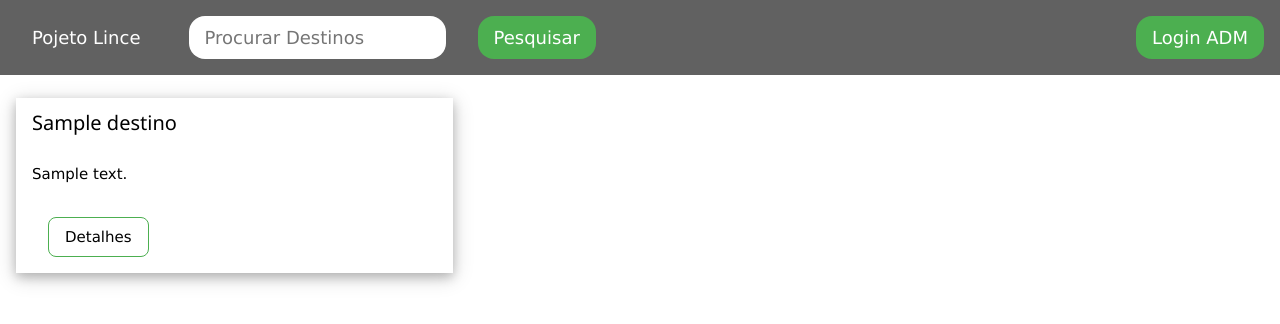
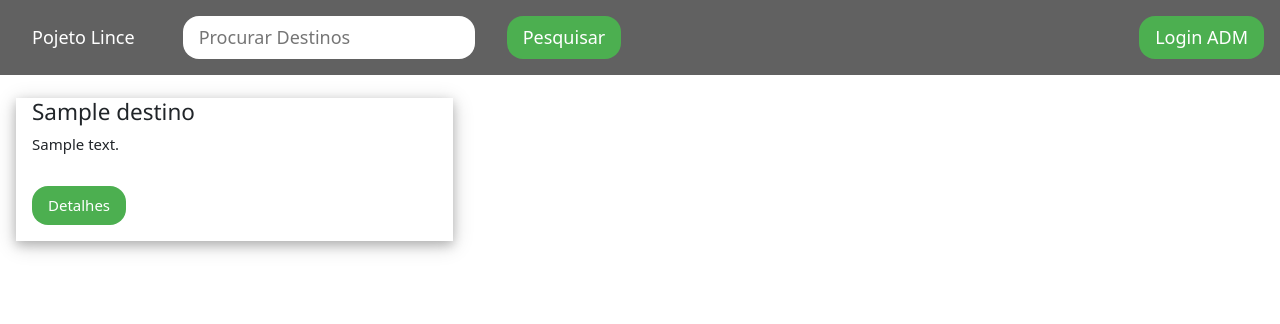
Before and after one commit to GuiInfo/destino_lince, a CodeIgniter app: page /ProjetoLince/ in a window 1280 px wide. Shown: the top 324 px of the page. Run offline with CodeIgniter, Linux system fonts and the light colour scheme; tables that the repository leaves empty or names only in its code hold one stand-in row (values such as "Sample post").

Commit message:
Model na views_destinos

```diff
--- a/application/views/Views_destinos.php
+++ b/application/views/Views_destinos.php
@@ -6,12 +6,14 @@
     <meta http-equiv="X-UA-Compatible" content="IE=edge">
     <meta name="viewport" content="width=device-width, initial-scale=1.0">
     <link rel="stylesheet" href="https://www.w3schools.com/w3css/4/w3.css">
+    <link href="https://cdn.jsdelivr.net/npm/bootstrap@5.1.1/dist/css/bootstrap.min.css" rel="stylesheet" integrity="sha384-F3w7mX95PdgyTmZZMECAngseQB83DfGTowi0iMjiWaeVhAn4FJkqJByhZMI3AhiU" crossorigin="anonymous">
+    <script src="https://cdn.jsdelivr.net/npm/bootstrap@5.1.1/dist/js/bootstrap.bundle.min.js" integrity="sha384-/bQdsTh/da6pkI1MST/rWKFNjaCP5gBSY4sEBT38Q/9RBh9AH40zEOg7Hlq2THRZ" crossorigin="anonymous"></script>
 </head>
 
 <body>
 
     <div class="w3-bar w3-dark-gray w3-large">
-        <a href="<?= base_url('index.php/Controller_destinos') ?>" class="w3-bar-item w3-margin" style="text-decoration: none;" >Pojeto Lince</a>
+        <a href="<?= base_url('index.php/Controller_destinos') ?>" class="w3-bar-item w3-margin w3-text-white" style="text-decoration: none;" >Pojeto Lince</a>
         <input type="text" id="busca_nome" class="w3-bar-item w3-input w3-round-xlarge w3-margin" placeholder="Procurar Destinos" value="<?= $pesquisa ?>">
         <button id="btn_busca_nome" class="w3-bar-item w3-button w3-green w3-round-xlarge w3-margin">Pesquisar</button>
         <a href="<?= base_url('index.php/Controller_adm/telaloginadm') ?>" class="w3-bar-item w3-button  w3-round-xlarge w3-right w3-green w3-margin">Login ADM</a>
@@ -25,22 +27,34 @@
             <div class="w3-container">
                 <div class="w3-card-4" style="width:35%;">
                     <header class="w3-container">
+
                         <h4><?= $destinos->nome ?></h4>
                     </header>
                     <div class="w3-container">
                         <p><?= $destinos->descricao ?></p>
                     </div>
-                    <footer class="w3-container">
-                        <button class="w3-margin w3-center w3-button w3-white w3-border w3-border-green w3-round-large">Detalhes</button>
-                    </footer>
+                    <button onclick="document.getElementById('id01<?= $destinos->id ?>').style.display='block'" class="w3-bar-item w3-button w3-round-xlarge w3-green w3-margin">Detalhes</button>
+
+                    <div id="id01<?= $destinos->id ?>" class="w3-modal w3-animate-opacity">
+                        <div class="w3-modal-content w3-card-4">
+                        <header class="w3-container w3-teal">
+                            <span onclick="document.getElementById('id01<?= $destinos->id ?>').style.display='none'"
+                            class="w3-button w3-large w3-display-topright">&times;</span>
+                            <h2><?= $destinos->nome ?></h2>
+                        </header>
+                        <div class="w3-container">
+                            <p>Descrição:<br>
+                            <?= $destinos->descricao ?>
+                            </p>
+                            <p>Endereço:<br>
+                            <?= $destinos->endereco ?>
+                            </p>
+                        </div>
+                        </div>
+                    </div>
+                    </div>
                 </div>
             </div>
-            <!-- <div class="card container w3-row" style="width: 70rem;">
-                <div class="card-body"><div class="w3-row">
-                    <h5 class="card-title"><?= $destinos->nome ?></h5>
-                    <a href="#" class="btn btn-primary">Detalhes</a>
-                </div>
-            </div> -->
             <?php $contador++ ?>
         <?php endforeach ?>
 </body>
```
